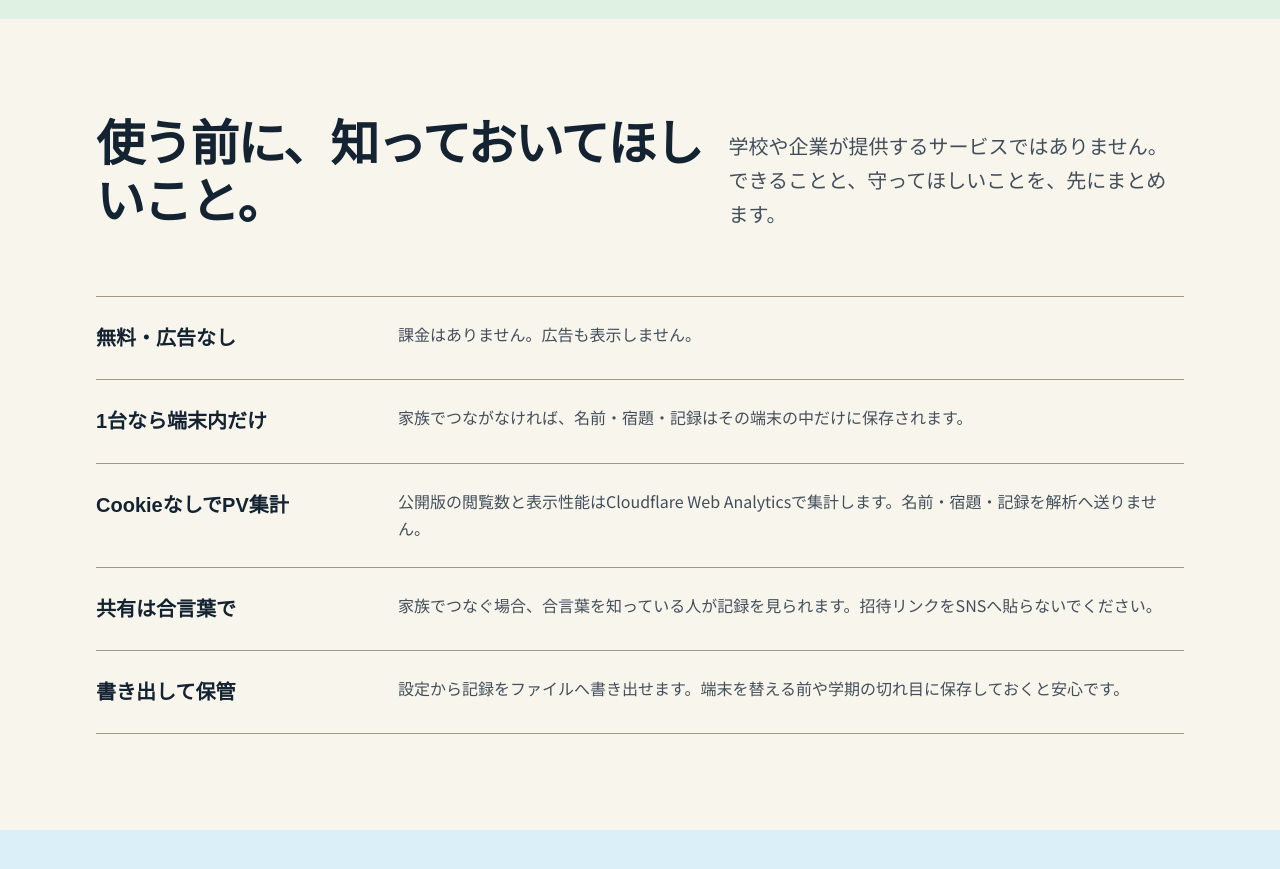
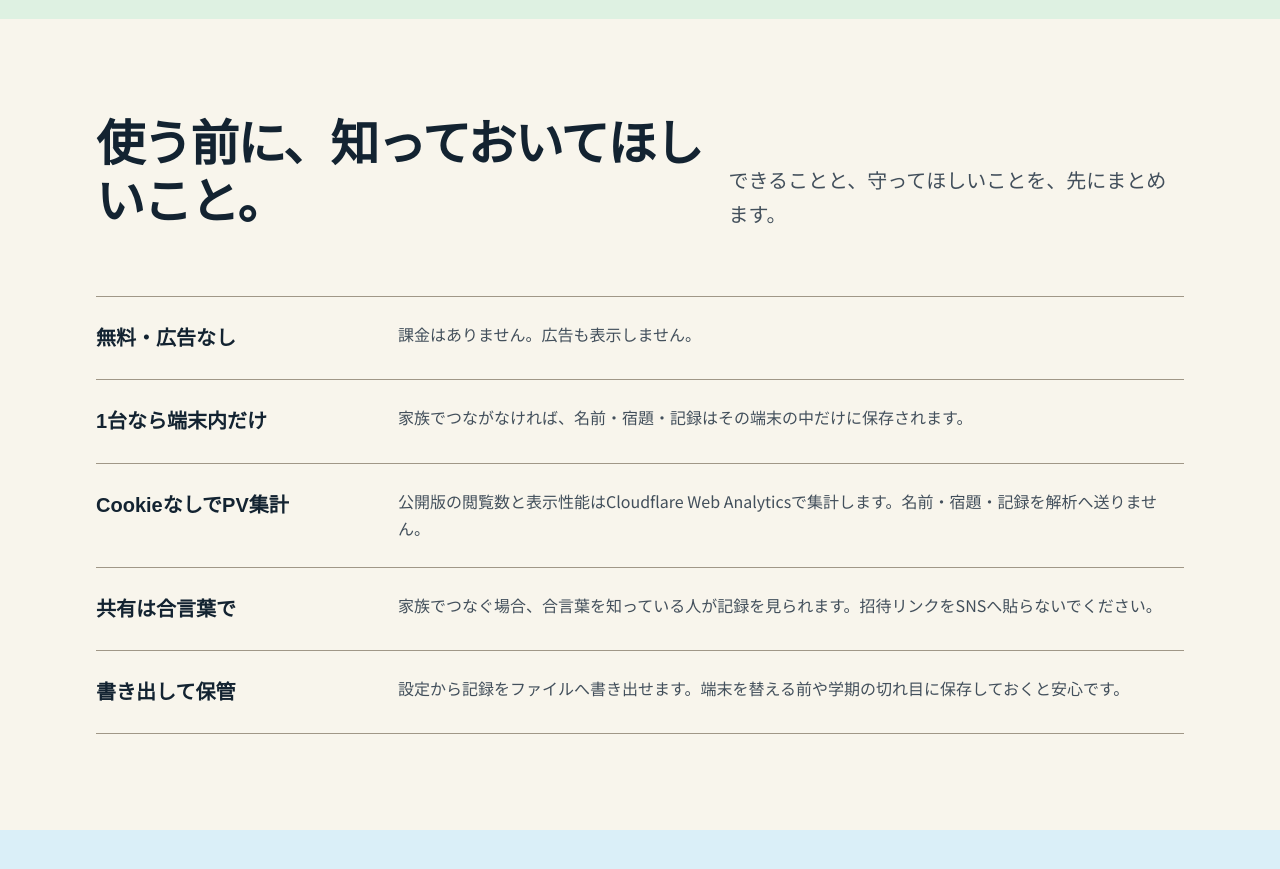
Before and after one commit to moyashimisosoup/shukudai-kanri, a website: page docs/index.html in a window 1280 px wide. Shown: the part 7620-8489 px from the top of the page. Drawn offline with Linux system fonts and the light colour scheme; a web font is replaced by a local one.

Commit message:
fix: remove school affiliation disclaimer

```diff
--- a/docs/index.html
+++ b/docs/index.html
@@ -210,7 +210,7 @@
     <section class="section shell" aria-labelledby="trust-title">
       <div class="section-heading">
         <h2 id="trust-title">使う前に、知っておいてほしいこと。</h2>
-        <p>学校や企業が提供するサービスではありません。できることと、守ってほしいことを、先にまとめます。</p>
+        <p>できることと、守ってほしいことを、先にまとめます。</p>
       </div>
       <ul class="trust-list">
         <li><strong>無料・広告なし</strong><span>課金はありません。広告も表示しません。</span></li>
```
Also changed, not shown: tests/sync-regression.test.js (+1 -1 lines).
